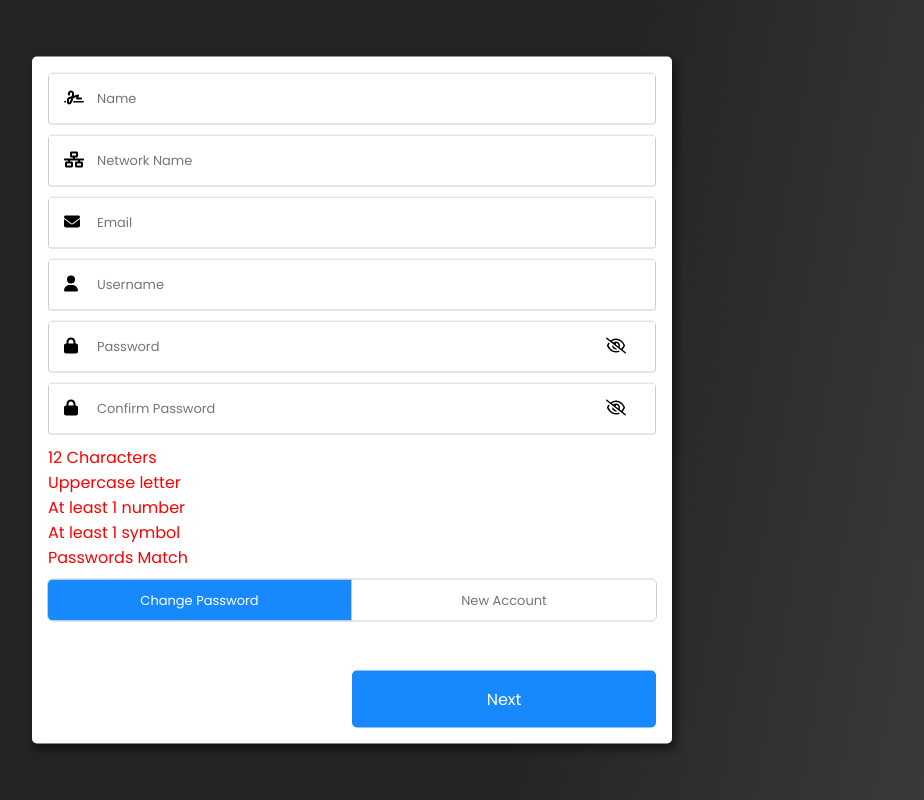
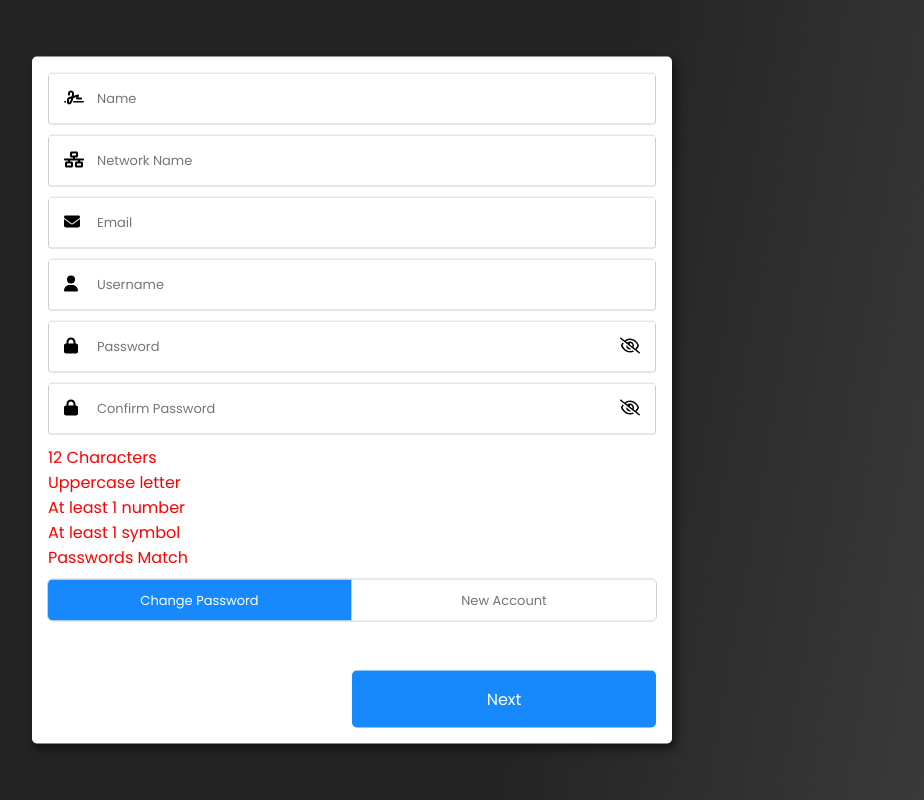
Before and after one commit to PandolfoM/mjp-account-change, a React (Vite) app: page / in a window 1280 px wide. Shown: the whole page, without its empty margins (288-1212 px from the left). Built offline with nearby package versions, Linux system fonts and the light colour scheme.

Commit message:
adjust show pass btn position

```diff
--- a/src/index.css
+++ b/src/index.css
@@ -89,7 +89,7 @@ body {
   cursor: pointer;
   margin-left: -25px;
   top: 41%;
-  right: 5%;
+  right: 1rem;
   transform: translate(0, -50%);
 }
 
```
